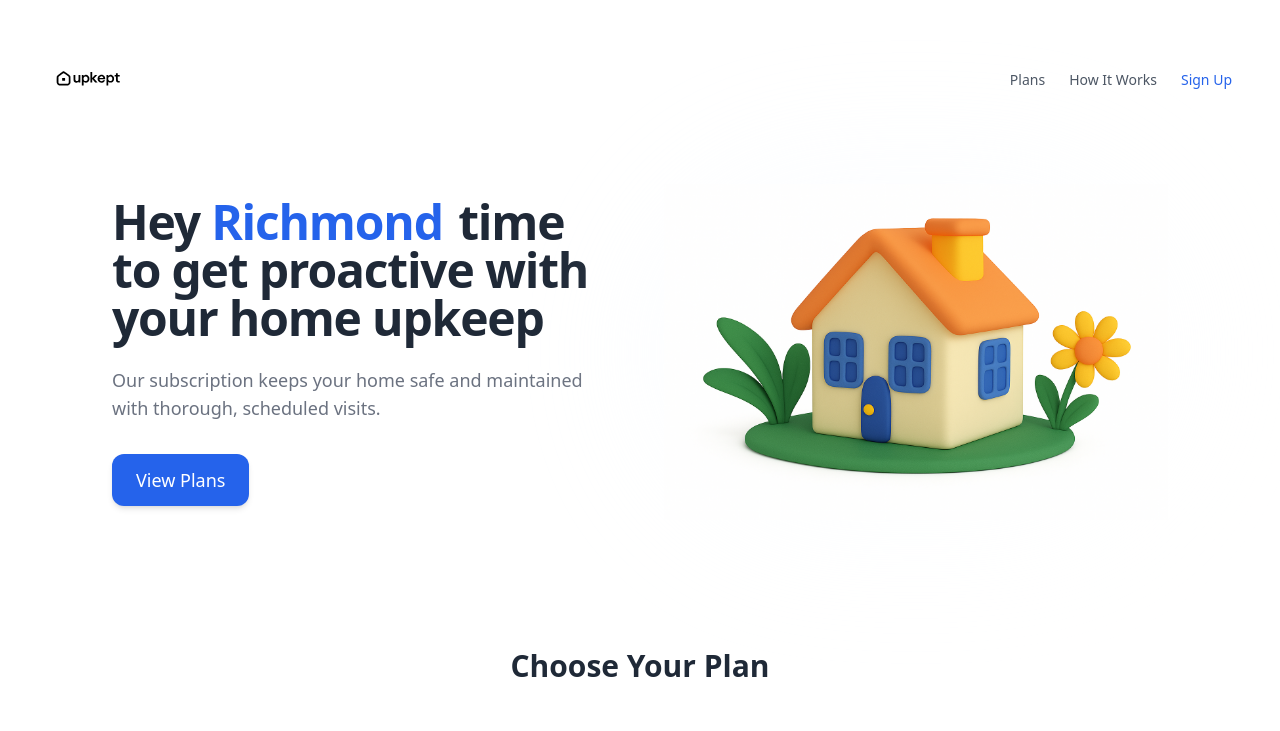
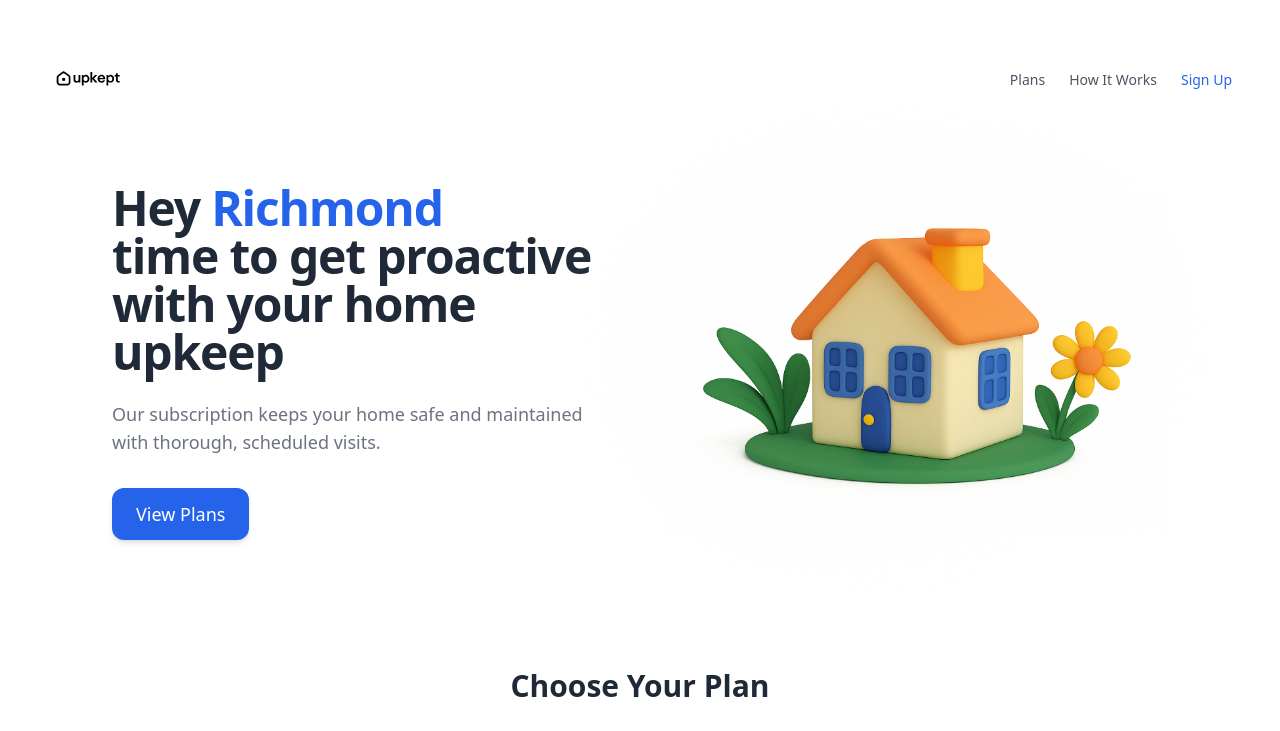
Before and after one commit to nickalodian-upkept/upkept-homepage, a Next.js app: page / in a window 1280 px wide. Shown: the top 731 px of the page. Built offline with nearby package versions, Linux system fonts and the light colour scheme.

Commit message:
Redesign hero section with premium styling

```diff
--- a/pages/index.js
+++ b/pages/index.js
@@ -43,14 +43,15 @@ export default function Home() {
     {/* Left Side: Headline & CTA */}
     <div className="text-left">
 <h2 className="text-4xl sm:text-5xl font-bold leading-tight mb-6 tracking-tight">
-  <span className="block sm:inline">
+  <span className="block">
     Hey{' '}
-    <span className="inline-block text-blue-600 font-bold min-w-[9ch] align-baseline transition-all duration-500">
+    <span className="inline-block text-blue-600 font-bold min-w-[9ch] transition-all duration-500">
       {cities[currentCity]}
     </span>
   </span>
-  <br className="sm:hidden" />
-  time to get proactive with your home upkeep
+  <span className="block">
+    time to get proactive with your home upkeep
+  </span>
 </h2>
       <p className="text-lg text-gray-500 mb-8 max-w-xl">
         Our subscription keeps your home safe and maintained with thorough, scheduled visits.
```
